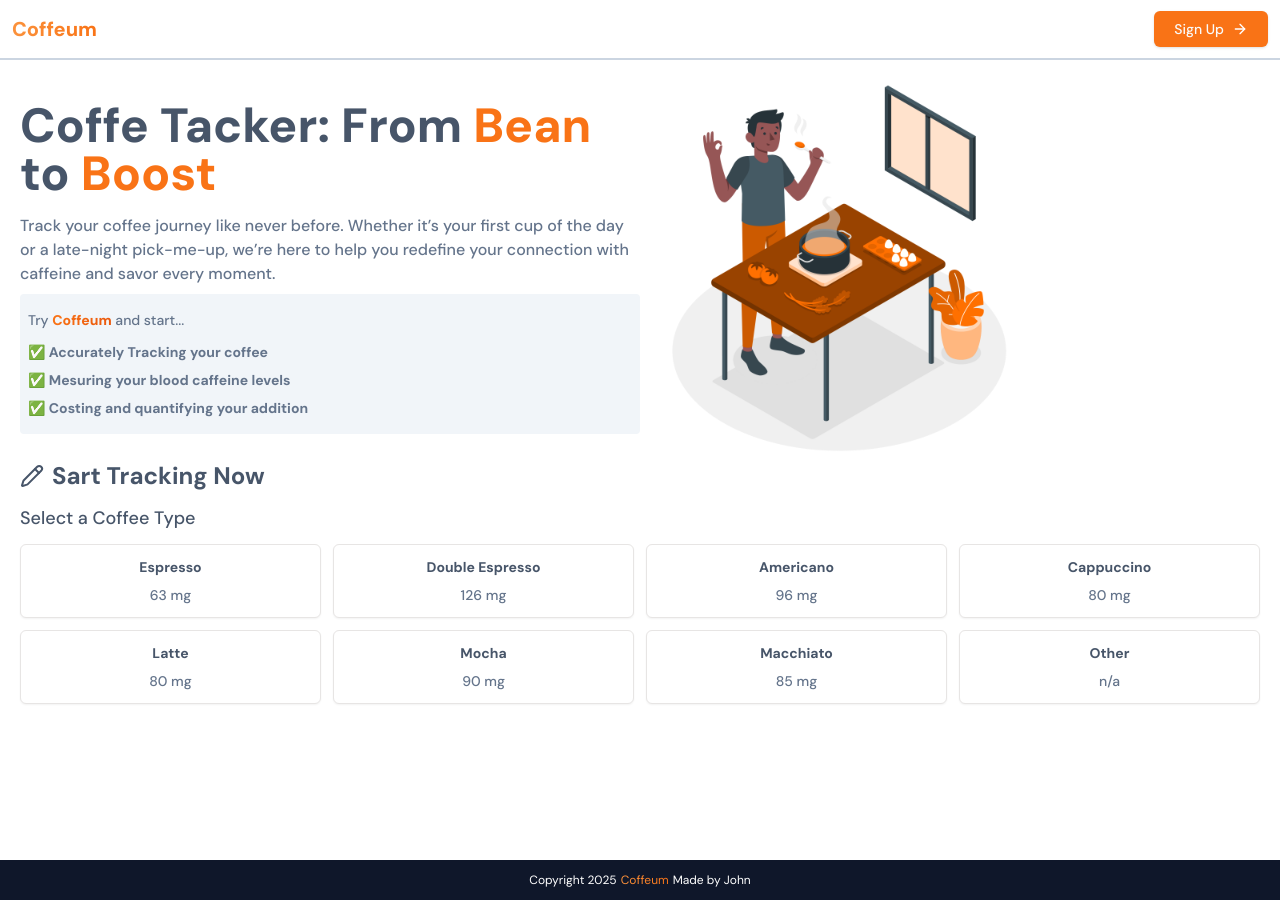
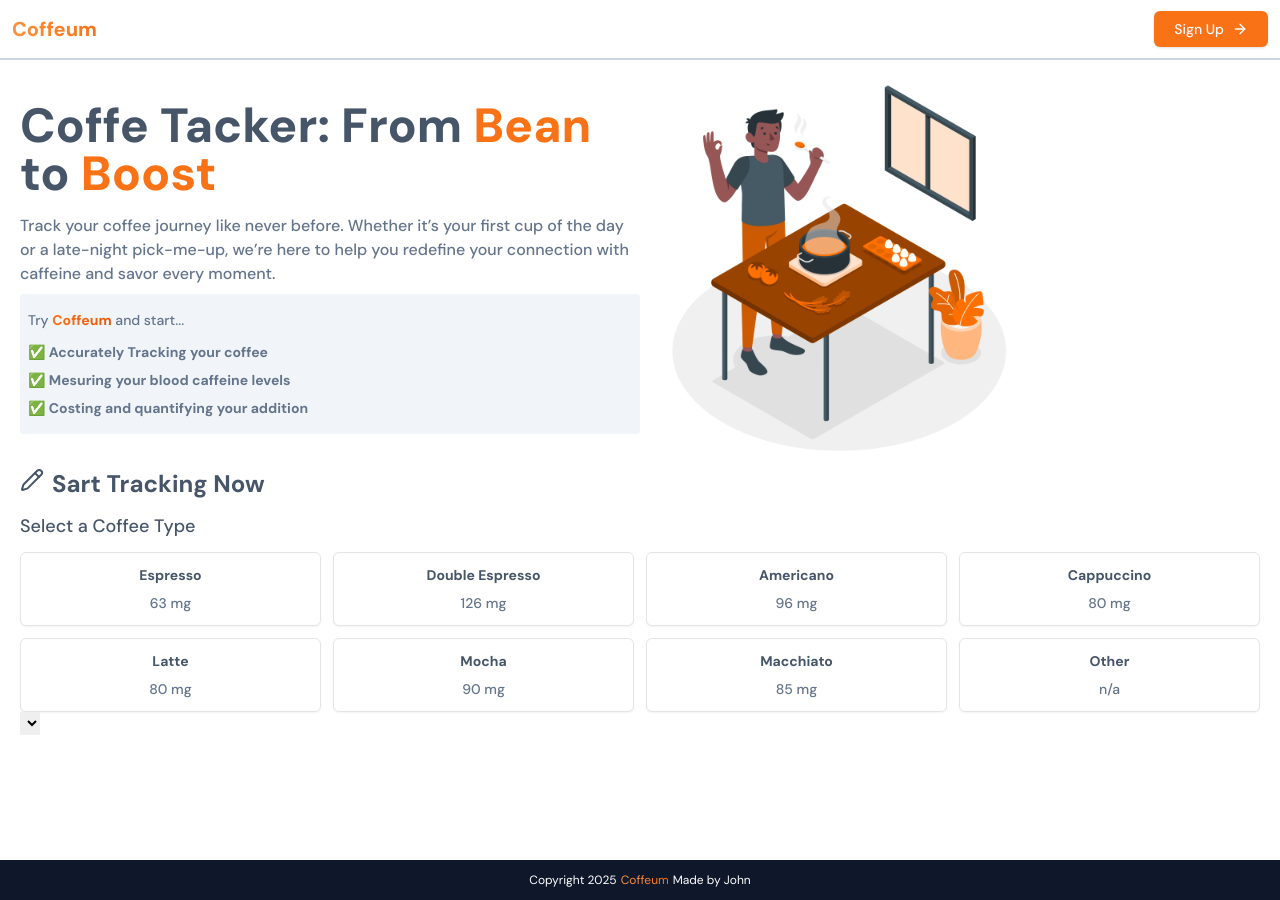
Before and after one commit to Johnsdevpro/Coffee-Tracker, a React (Vite) app: page / in a window 1280 px wide. Built offline with nearby package versions, Linux system fonts and the light colour scheme.

Commit message:
changed text style in the coffee form

```diff
--- a/src/components/CoffeeForm.jsx
+++ b/src/components/CoffeeForm.jsx
@@ -8,7 +8,7 @@ const CoffeeForm = () => {
       <div>
         <div className="flex flex-row gap-2 items-center">
           <Pencil className="text-slate-600 text-xs md:text-sm xl:text-xl" />
-          <h2 className="font-bold text-slate-600 text-lg md:text-xl xl:text-2xl">
+          <h2 className="font-bold text-slate-600 mt-2 text-sm md:text-xl xl:text-2xl">
             Sart Tracking Now
           </h2>
         </div>
@@ -41,6 +41,9 @@ const CoffeeForm = () => {
             <p className="text-xs md:text-sm font-medium text-slate-500">n/a</p>
           </Button>
         </div>
+        <div>
+          <select name="" id=""></select>
+        </div>
       </div>
     </>
   );
```
